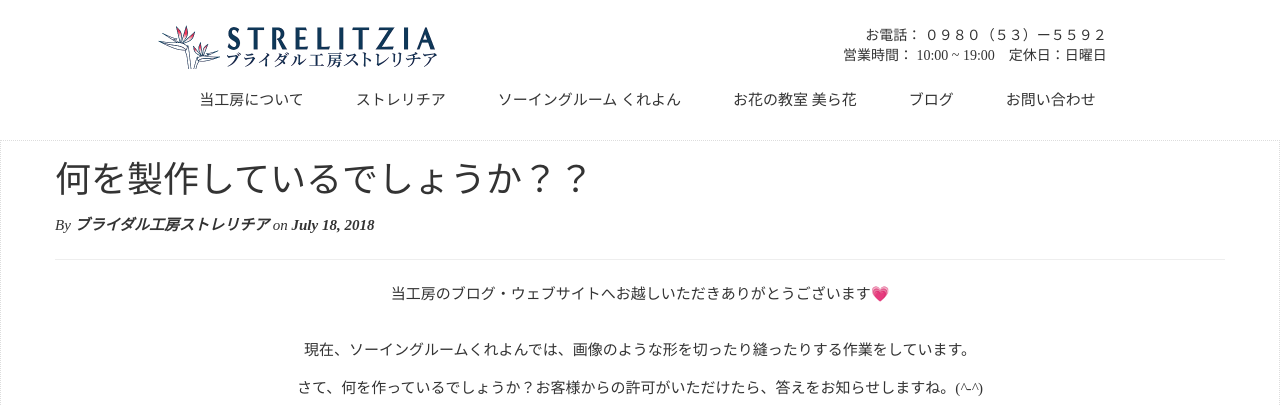
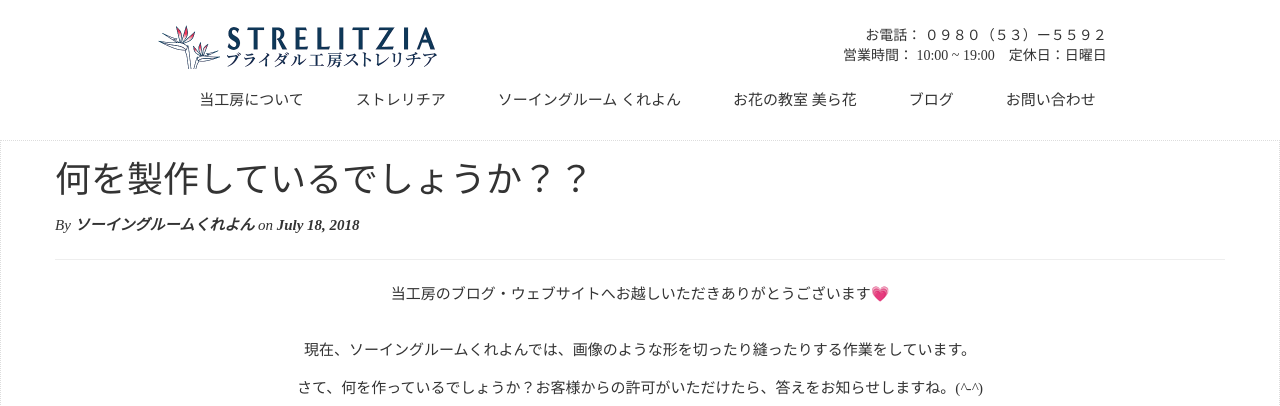
Before and after one commit to happyshohaku/strelitzia, a Jekyll site: the page built from _posts/2018-07-18-what-are-we-making.md, in a window 1280 px wide. Shown: the top 406 px of the page. Built offline with Jekyll 4.4.1, drawn with Linux system fonts in a browser that asks for light colours; nearby versions of some CDN libraries; some web fonts are replaced.

Commit message:
author typo

```diff
--- a/_posts/2018-07-18-what-are-we-making.md
+++ b/_posts/2018-07-18-what-are-we-making.md
@@ -2,7 +2,7 @@
 layout: post
 title: 何を製作しているでしょうか？？
 date: 2018-07-18
-author: ブライダル工房ストレリチア
+author: ソーイングルームくれよん
 ---
 
 当工房のブログ・ウェブサイトへお越しいただきありがとうございます💗
```
